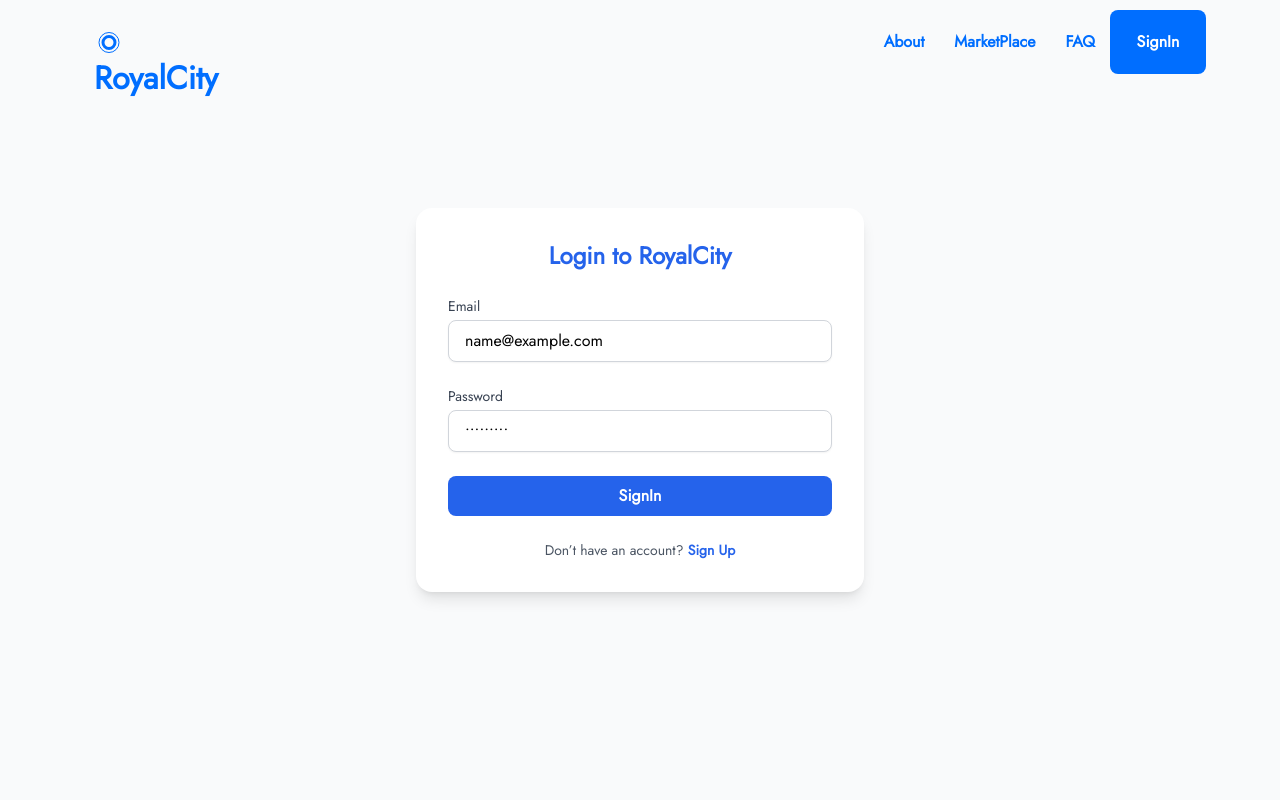
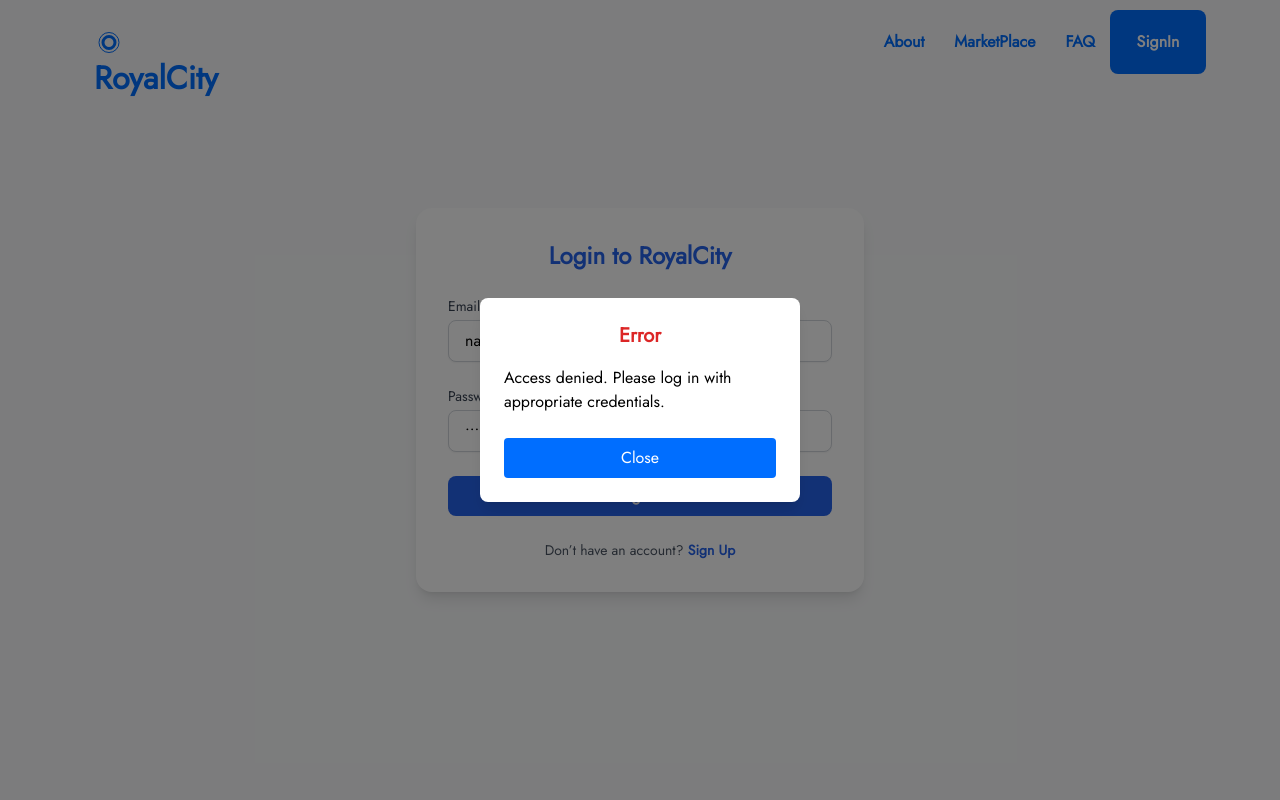
Before and after one commit to ItsJuniorDias/Omnistate, a React (Create React App) app in the folder front-end/: page /SignIn in a window 1280 px wide. Both pictures are taken after typing "name@example.com", "Sample123" into the empty fields and a click on the button "SignIn". Shown: the top 800 px of the page. Built offline with nearby package versions, Linux system fonts and the light colour scheme; no server answers.

Commit message:
chore: create component erro modal and spinner

```diff
--- /dev/null
+++ b/front-end/src/components/misc/ErrorModal.jsx
@@ -0,0 +1,22 @@
+import React from "react";
+
+const ErrorModal = ({ isOpen, onClose, message }) => {
+  if (!isOpen) return null; // Não renderiza se não estiver aberto
+
+  return (
+    <div className="fixed inset-0 z-50 flex items-center justify-center bg-black bg-opacity-50">
+      <div className="bg-white rounded-lg shadow-lg p-6 w-80">
+        <h2 className="text-xl font-bold text-red-600 mb-4">Error</h2>
+        <p className="mb-6">{message}</p>
+        <button
+          onClick={onClose}
+          className="w-full bg-[#006EFF] text-white px-4 py-2 rounded hover:bg-red-700 transition"
+        >
+          Close
+        </button>
+      </div>
+    </div>
+  );
+};
+
+export default ErrorModal;
--- /dev/null
+++ b/front-end/src/components/misc/Spinner.jsx
@@ -0,0 +1,11 @@
+import React from "react";
+
+const Spinner = () => {
+  return (
+    <div className="flex justify-center items-center ">
+      <div className="w-6 h-6 border-4 border-white border-t-transparent rounded-full animate-spin"></div>
+    </div>
+  );
+};
+
+export default Spinner;
--- a/front-end/src/components/pages/HomeLogged.jsx
+++ b/front-end/src/components/pages/HomeLogged.jsx
@@ -3,15 +3,15 @@ import localforage from "localforage";
 import { useNavigate } from "react-router-dom";
 
 const HomeLogged = () => {
-  const [token, setToken] = useState();
-
   const navigate = useNavigate();
 
   async function getData() {
     try {
       const value = await localforage.getItem("@token");
 
-      setToken(value);
+      if (!value) {
+        navigate("/");
+      }
     } catch (err) {
       console.error("Error getting data:", err);
     }
@@ -19,10 +19,6 @@ const HomeLogged = () => {
 
   useEffect(() => {
     getData();
-
-    if (!token) {
-      navigate("/");
-    }
   }, []);
 
   async function removeData() {
@@ -44,7 +40,6 @@ const HomeLogged = () => {
 
   return (
     <div className="flex items-center justify-center min-h-screen ">
-      {token && (
       <div className="">
         <div className="flex items-center space-x-4">
           <div className="text-right">
@@ -68,7 +63,6 @@ const HomeLogged = () => {
           </button>
         </div>
       </div>
-      )}
     </div>
   );
 };
--- a/front-end/src/components/pages/SignIn.jsx
+++ b/front-end/src/components/pages/SignIn.jsx
@@ -1,4 +1,4 @@
-import React from "react";
+import React, { useState } from "react";
 
 import { Link, useNavigate } from "react-router-dom";
 
@@ -9,6 +9,8 @@ import { zodResolver } from "@hookform/resolvers/zod";
 import localforage from "localforage";
 
 import { api } from "../../service/api";
+import ErrorModal from "../misc/ErrorModal";
+import Spinner from "../misc/Spinner";
 
 const loginSchema = z.object({
   email: z.string().email("* Email is required"),
@@ -16,6 +18,10 @@ const loginSchema = z.object({
 });
 
 const SignInScreen = () => {
+  const [openModal, setOpenModal] = useState(false);
+
+  const [isLoading, setIsLoading] = useState(false);
+
   const {
     control,
     handleSubmit,
@@ -33,6 +39,8 @@ const SignInScreen = () => {
   const onSubmit = async (data) => {
     console.log("Login data:", data);
 
+    setIsLoading(true);
+
     try {
       const response = await api.post("/api/v1/login", {
         email: data.email,
@@ -43,13 +51,21 @@ const SignInScreen = () => {
 
       await localforage.setItem("@token", response.data.token);
 
+      setTimeout(() => {
+        setIsLoading(false);
+
         return navigate("/HomeLogged");
+      }, 2000);
     } catch (error) {
-      console.log(error);
+      console.log(error.code, "ERROR CODE");
+      setIsLoading(false);
+
+      setOpenModal(true);
     }
   };
 
   return (
+    <>
       <div className="flex items-center justify-center min-h-screen bg-gray-50">
         <div className="w-full  max-w-md bg-white rounded-2xl shadow-lg p-8">
           <h2 className="text-2xl font-bold text-center text-blue-600 mb-6">
@@ -114,7 +130,7 @@ const SignInScreen = () => {
               type="submit"
               className="w-full  bg-blue-600 text-white py-2 px-4 rounded-lg hover:bg-blue-700 transition font-semibold"
             >
-            SignIn
+              {isLoading ? <Spinner /> : <h1>SignIn</h1>}
             </button>
           </form>
 
@@ -130,6 +146,15 @@ const SignInScreen = () => {
           </p>
         </div>
       </div>
+
+      {openModal && (
+        <ErrorModal
+          isOpen={openModal}
+          message={"Access denied. Please log in with appropriate credentials."}
+          onClose={() => setOpenModal(false)}
+        />
+      )}
+    </>
   );
 };
 
```
Lines whose indentation alone changed are shown as unchanged.
